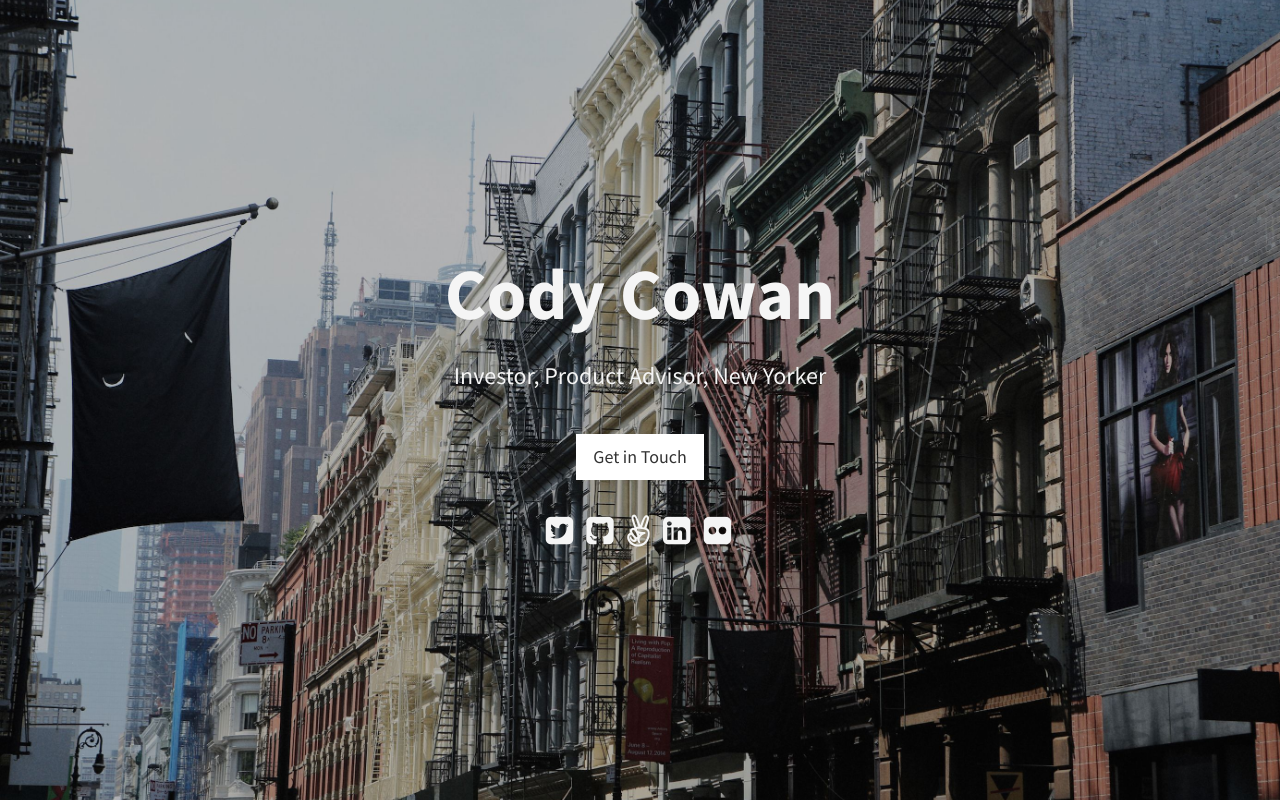
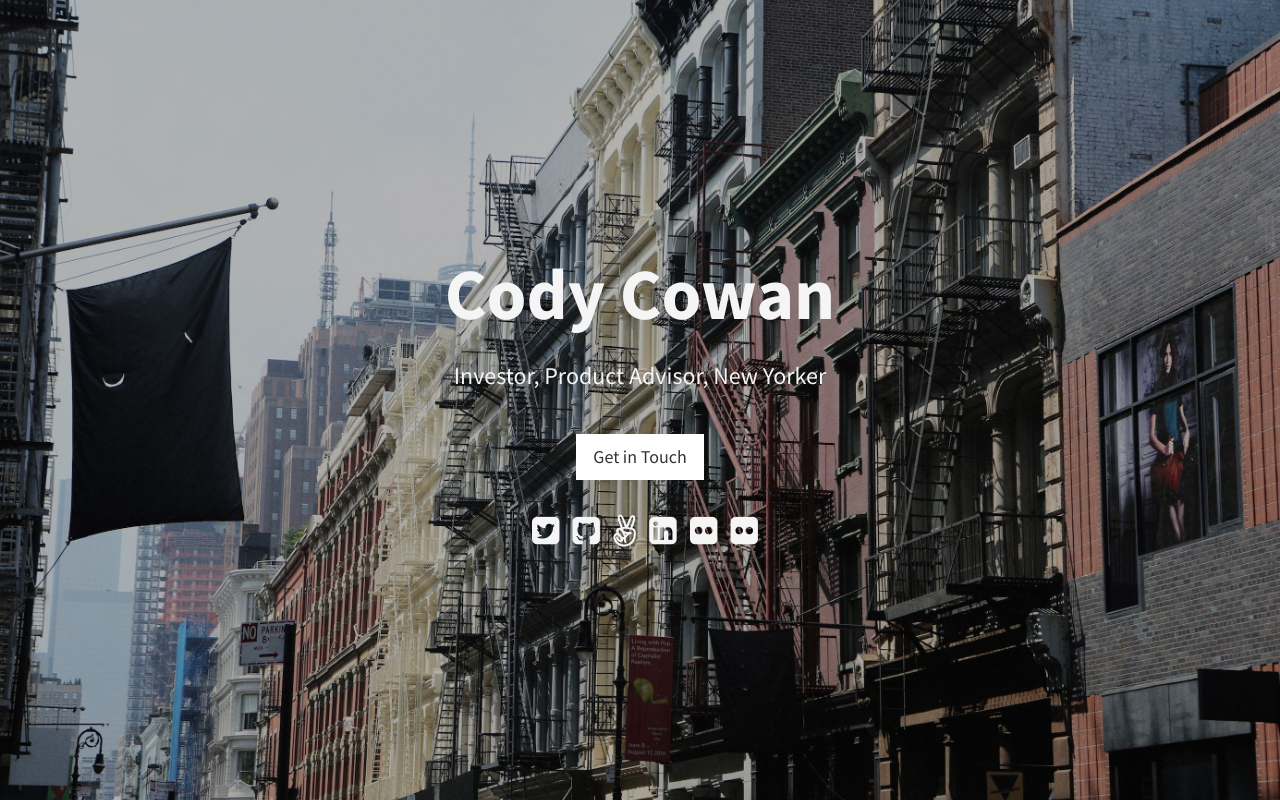
Before and after one commit to codymcowan/cmc, a plain HTML site: page index.html in a window 1280 px wide. Drawn offline with Linux system fonts and the light colour scheme.

Commit message:
medium/flickr

```diff
--- a/index.html
+++ b/index.html
@@ -38,7 +38,7 @@
             <a href="https://www.flickr.com/photos/codymichaelcowan">
                 <i class="fa fa-flickr fa-2x"></i></a>
             <a href="https://medium.com/@codymcowan">
-                <i class="fa fa-medium"></i>
+                <i class="fa fa-flickr fa-2x"></i></a>
             </div>
         </div>
     </header>
```
